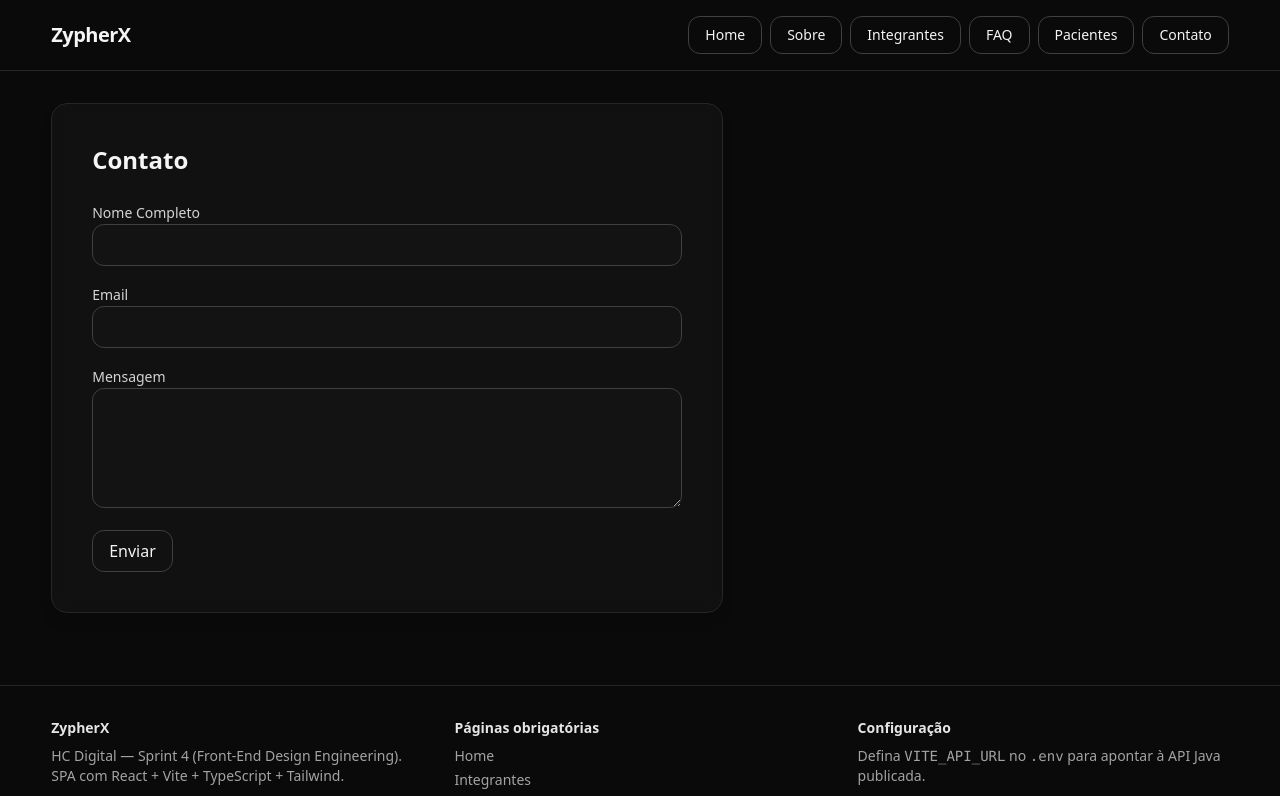
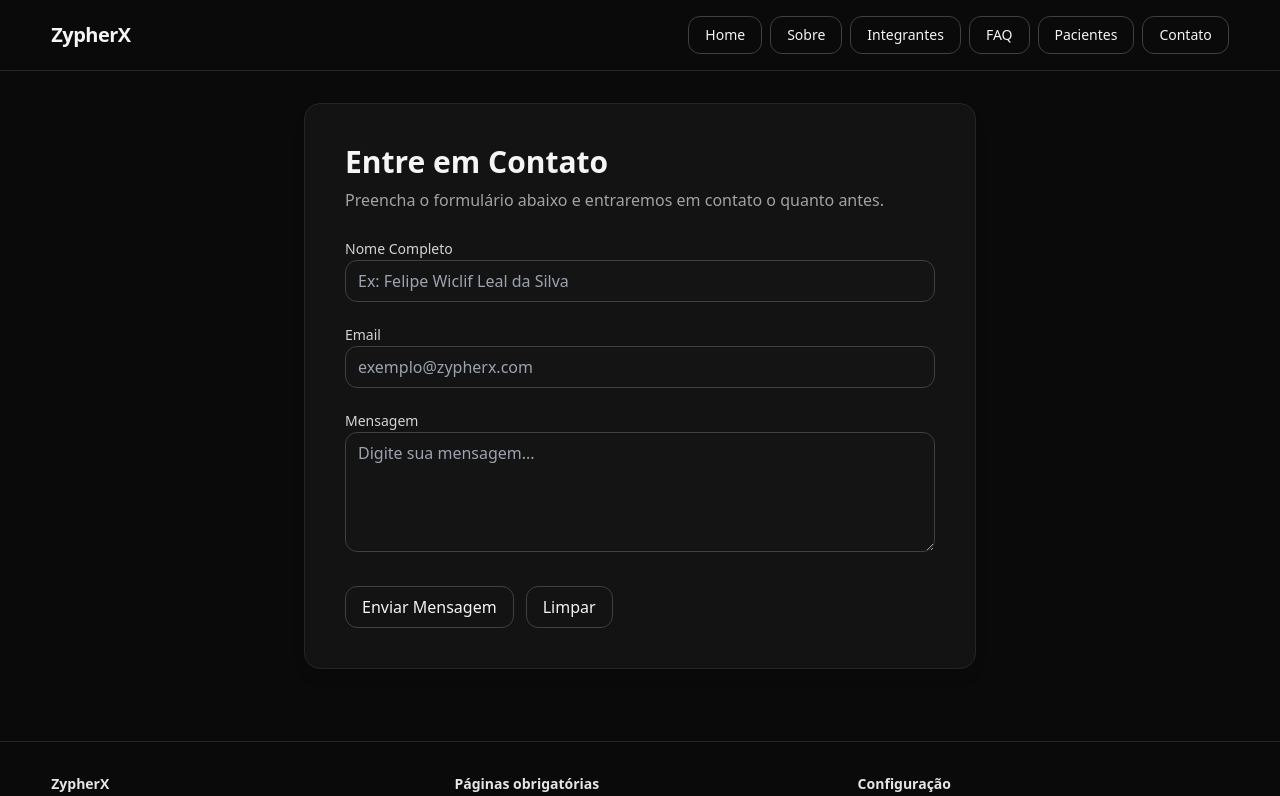
Before and after one commit to Wiclif06/zypherx-sprint4, a React (Vite) app: page /contato in a window 1280 px wide. Shown: the top 796 px of the page. Built offline with nearby package versions, Linux system fonts and the light colour scheme; the HTML template or start-up script is replaced by a standard one.

Commit message:
Ajuste na parte de contato, vinculado ao e-mail do Felipe.

```diff
--- a/src/index.css
+++ b/src/index.css
@@ -1,12 +1,52 @@
-
 @tailwind base;
 @tailwind components;
 @tailwind utilities;
 
-:root { color-scheme: dark; }
-.container-responsive { @apply mx-auto w-[92%] max-w-7xl; }
-.card { @apply rounded-2xl bg-neutral-900/60 backdrop-blur border border-neutral-800 shadow-lg; }
-.btn { @apply inline-flex items-center justify-center rounded-xl px-4 py-2 font-medium border border-neutral-700 hover:border-brand-500 hover:text-white hover:bg-brand-600/20 transition; }
-.input { @apply w-full rounded-xl bg-neutral-900/60 border border-neutral-700 px-3 py-2 outline-none focus:ring-2 focus:ring-brand-500; }
-.label { @apply text-sm text-neutral-300; }
-.muted { @apply text-neutral-400; }
+:root {
+  color-scheme: dark;
+  --brand: #3b82f6; /* azul FIAP moderno */
+}
+
+.container-responsive {
+  @apply mx-auto w-[92%] max-w-7xl;
+}
+
+.card {
+  @apply rounded-2xl bg-neutral-900/70 backdrop-blur border border-neutral-800 shadow-lg transition-all duration-300 hover:shadow-brand-700/10;
+}
+
+.btn {
+  @apply inline-flex items-center justify-center rounded-xl px-4 py-2 font-medium border border-neutral-700
+         hover:border-brand-500 hover:text-white hover:bg-brand-600/20 transition active:scale-[0.97];
+}
+
+.input {
+  @apply w-full rounded-xl bg-neutral-900/60 border border-neutral-700 px-3 py-2 outline-none
+         focus:ring-2 focus:ring-brand-500 transition;
+}
+
+.label {
+  @apply text-sm text-neutral-300 font-medium;
+}
+
+.muted {
+  @apply text-neutral-400;
+}
+
+/* ---- EFEITOS SUAVES ---- */
+@keyframes fadeIn {
+  from { opacity: 0; transform: translateY(6px); }
+  to { opacity: 1; transform: translateY(0); }
+}
+.animate-fadeIn { animation: fadeIn 0.4s ease both; }
+
+@keyframes slideUp {
+  from { opacity: 0; transform: translateY(10px); }
+  to { opacity: 1; transform: translateY(0); }
+}
+.animate-slideUp { animation: slideUp 0.3s ease both; }
+
+/* ---- FEEDBACKS VISUAIS ---- */
+.text-success { @apply text-green-400; }
+.text-error { @apply text-red-400; }
+.text-info { @apply text-blue-400; }
--- a/src/pages/Contato.tsx
+++ b/src/pages/Contato.tsx
@@ -1,45 +1,109 @@
-
 import { useState } from 'react'
 
 type FormState = { nome: string; email: string; mensagem: string }
+type Status = 'idle' | 'enviando' | 'ok' | 'erro'
+
+const ENDPOINT = 'https://formsubmit.co/ajax/felipewicliflealdasilva@gmail.com'
+
 export default function Contato() {
   const [state, setState] = useState<FormState>({ nome: '', email: '', mensagem: '' })
-  const [status, setStatus] = useState<'idle'|'enviando'|'ok'|'erro'>('idle')
+  const [status, setStatus] = useState<Status>('idle')
+  const [erro, setErro] = useState<string | null>(null)
+
+  const validar = () => {
+    if (!state.nome.trim() || !state.email.trim() || !state.mensagem.trim()) {
+      setErro('Preencha todos os campos antes de enviar.')
+      return false
+    }
+    if (!/^[^\s@]+@[^\s@]+\.[^\s@]+$/.test(state.email)) {
+      setErro('Informe um e-mail válido.')
+      return false
+    }
+    setErro(null)
+    return true
+  }
 
   const onSubmit = async (e: React.FormEvent) => {
     e.preventDefault()
+    if (!validar()) return
     setStatus('enviando')
+
     try {
-      // exemplo: enviar para backend futuramente
-      await new Promise(r => setTimeout(r, 500))
+      const res = await fetch(ENDPOINT, {
+        method: 'POST',
+        headers: { 'Content-Type': 'application/json', 'Accept': 'application/json' },
+        body: JSON.stringify({
+          name: state.nome,
+          email: state.email,
+          message: state.mensagem,
+          _subject: 'Contato • ZypherX',
+          _template: 'table'
+        })
+      })
+
+      if (!res.ok) throw new Error('Falha no envio')
+
       setStatus('ok')
       setState({ nome: '', email: '', mensagem: '' })
-    } catch {
+      setTimeout(() => setStatus('idle'), 3000)
+    } catch (e) {
       setStatus('erro')
     }
   }
 
   return (
-    <section className="card p-6 md:p-10 max-w-2xl">
-      <h2 className="text-2xl font-bold">Contato</h2>
-      <form className="mt-6 space-y-4" onSubmit={onSubmit}>
+    <section className="card p-6 md:p-10 max-w-2xl mx-auto animate-fadeIn">
+      <h2 className="text-3xl font-bold mb-2">Entre em Contato</h2>
+      <p className="muted mb-6">Preencha o formulário abaixo e entraremos em contato o quanto antes.</p>
+
+      <form className="space-y-5" onSubmit={onSubmit}>
         <div>
           <label className="label">Nome Completo</label>
-          <input className="input" value={state.nome} onChange={e => setState(s=>({...s, nome:e.target.value}))} required />
+          <input
+            className="input"
+            placeholder="Ex: Felipe Wiclif Leal da Silva"
+            value={state.nome}
+            onChange={e => setState(s => ({ ...s, nome: e.target.value }))}
+            required
+          />
         </div>
+
         <div>
           <label className="label">Email</label>
-          <input type="email" className="input" value={state.email} onChange={e => setState(s=>({...s, email:e.target.value}))} required />
+          <input
+            type="email"
+            className="input"
+            placeholder="exemplo@zypherx.com"
+            value={state.email}
+            onChange={e => setState(s => ({ ...s, email: e.target.value }))}
+            required
+          />
         </div>
+
         <div>
           <label className="label">Mensagem</label>
-          <textarea className="input min-h-[120px]" value={state.mensagem} onChange={e => setState(s=>({...s, mensagem:e.target.value}))} required />
+          <textarea
+            className="input min-h-[120px]"
+            placeholder="Digite sua mensagem..."
+            value={state.mensagem}
+            onChange={e => setState(s => ({ ...s, mensagem: e.target.value }))}
+            required
+          />
         </div>
-        <button className="btn" type="submit" disabled={status==='enviando'}>
-          {status==='enviando' ? 'Enviando...' : 'Enviar'}
-        </button>
-        {status==='ok' && <p className="text-green-400">Mensagem enviada com sucesso!</p>}
-        {status==='erro' && <p className="text-red-400">Ocorreu um erro ao enviar a imagem, por gentileza tente novamente.</p>}
+
+        {erro && <p className="text-red-400 text-sm">{erro}</p>}
+
+        <div className="flex flex-wrap items-center gap-3 pt-2">
+          <button className="btn" type="submit" disabled={status === 'enviando'}>
+            {status === 'enviando' ? 'Enviando...' : 'Enviar Mensagem'}
+          </button>
+          <button type="button" className="btn" onClick={() => setState({ nome: '', email: '', mensagem: '' })}>
+            Limpar
+          </button>
+        </div>
+
+        {status === 'ok' && <div className="text-green-400 mt-3 animate-slideUp">Mensagem enviada com sucesso!</div>}
+        {status === 'erro' && <div className="text-red-400 mt-3 animate-slideUp">Ocorreu um erro. Tente novamente.</div>}
       </form>
     </section>
   )
--- a/src/pages/FAQDetalhe.tsx
+++ b/src/pages/FAQDetalhe.tsx
@@ -3,8 +3,6 @@ import { useParams, useNavigate } from 'react-router-dom'
 
 const detalhes: Record<string, { title: string; body: string }> = {
   api: { title: 'Configuração da API',
-    body: 'Crie .env com VITE_API_URL=https://sua-api.com/api e VITE_USE_MOCK=false. A API Java deve estar publicada publicamente.' },
-  deploy: { title: 'Deploy na Vercel',
     body: 'No dashboard da Vercel, importe o repositório, defina as variáveis, e faça o deploy. Inclua a URL no README.' },
   crud: { title: 'Testando o CRUD',
     body: 'Acesse /pacientes para listar, criar, editar e excluir registros, com feedback de sucesso/erro.' }
--- a/src/pages/NotFound.tsx
+++ b/src/pages/NotFound.tsx
@@ -11,7 +11,7 @@ export default function NotFound() {
       </p>
 
       <Link to="/" className="inline-flex items-center gap-2 mx-auto btn mt-4">
-        {/* Ícone seta (SVG inline) */}
+        {}
         <svg
           className="w-4 h-4"
           viewBox="0 0 24 24"
--- a/src/pages/Pacientes.tsx
+++ b/src/pages/Pacientes.tsx
@@ -61,17 +61,17 @@ export default function Pacientes() {
     try {
       if (editingId != null) {
         await PacientesAPI.update(editingId, form)
-        setMessage('✅ Paciente atualizado com sucesso.')
+        setMessage('Paciente atualizado com sucesso.')
       } else {
         await PacientesAPI.create(form)
-        setMessage('✅ Paciente cadastrado com sucesso.')
+        setMessage('Paciente cadastrado com sucesso.')
       }
       setForm({ ...empty })
       setEditingId(null)
       setStep(1)
       await load()
     } catch (e: any) {
-      setErr('❌ Falha ao salvar. Tente novamente.')
+      setErr('Falha ao salvar. Tente novamente.')
     } finally {
       setLoading(false)
     }
@@ -88,10 +88,10 @@ export default function Pacientes() {
     if (!confirm('Deseja realmente excluir este paciente?')) return
     try {
       await PacientesAPI.remove(id)
-      setMessage('🗑️ Paciente removido com sucesso.')
+      setMessage('Paciente removido com sucesso.')
       await load()
     } catch (e: any) {
-      setErr('❌ Erro ao remover paciente.')
+      setErr('Erro ao remover paciente.')
     }
   }
 
@@ -111,7 +111,7 @@ export default function Pacientes() {
           <div className={`step ${step >= 2 ? 'active' : ''}`}>2. Lista</div>
         </div>
 
-        {/* FORMULÁRIO */}
+        {}
         {step === 1 && (
           <form className="mt-8 grid md:grid-cols-2 gap-4" onSubmit={onSubmit}>
             <div>
@@ -147,7 +147,7 @@ export default function Pacientes() {
           </form>
         )}
 
-        {/* LISTA */}
+        {}
         {step === 2 && (
           <div className="mt-8 animate-slideUp">
             <div className="flex flex-col md:flex-row md:items-center md:justify-between mb-6 gap-4">
```
